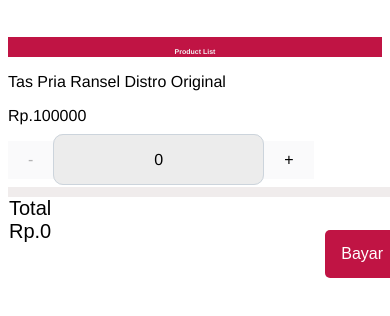
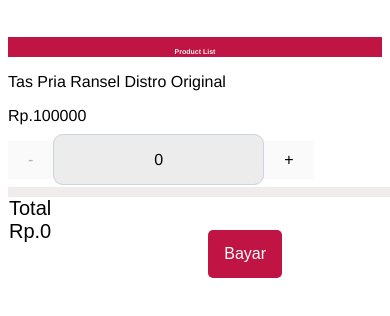
Before and after one commit to agamSuteguh/cartt, a Vue app: page / in a window 390 px wide. Shown: the top 316 px of the page. Built offline with nearby package versions, Linux system fonts and the light colour scheme.

Commit message:
Update payment.vue

```diff
--- a/src/components/payment.vue
+++ b/src/components/payment.vue
@@ -73,10 +73,9 @@ hr {
 
 }
 .pay button{
-overflow: hidden;
 margin-top: 10px;
-margin-left: 70%;
-margin-right:30%;
+margin-left: 40%;
+margin-right:60%;
 background: #c01444;
 font-size: 16px;
 padding: 15px 16px;
```
